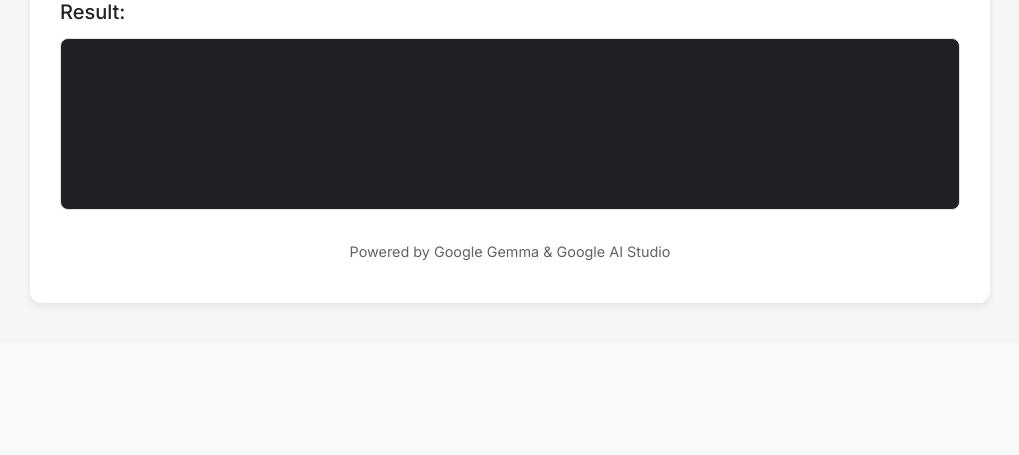
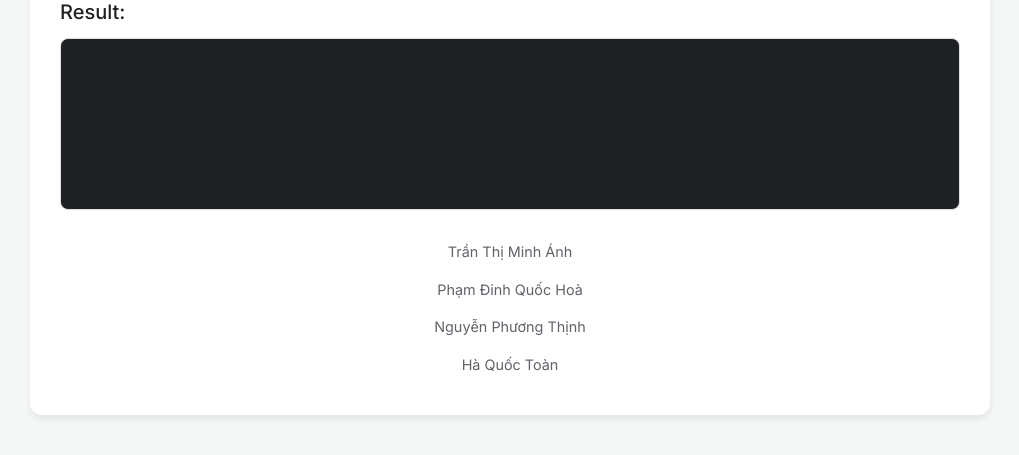
Before and after one commit to hoadaknong101/nlp_week_4, a Flask app: page / in a window 1280 px wide. Shown: the part 710-1165 px from the top of the page, without its empty margins (130-1149 px from the left). Before the commit the page ends 1017 px from the top, so only its background shows below. Run offline with Flask 3, Linux system fonts and the light colour scheme.

Commit message:
Điều chỉnh footer

```diff
--- a/templates/index.html
+++ b/templates/index.html
@@ -60,7 +60,10 @@
         </main>
 
         <footer>
-            <p>Powered by Google Gemma & Google AI Studio</p>
+            <p>Trần Thị Minh Ánh</p>
+            <p>Phạm Đinh Quốc Hoà</p>
+            <p>Nguyễn Phương Thịnh</p>
+            <p>Hà Quốc Toàn</p>
         </footer>
     </div>
 
```
